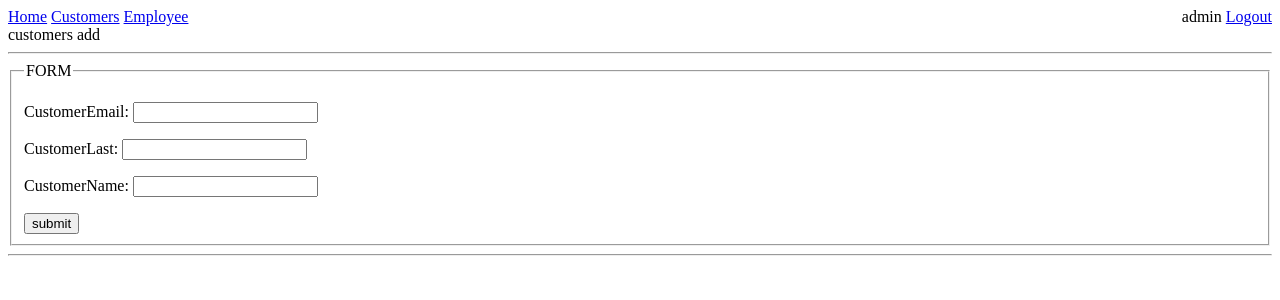
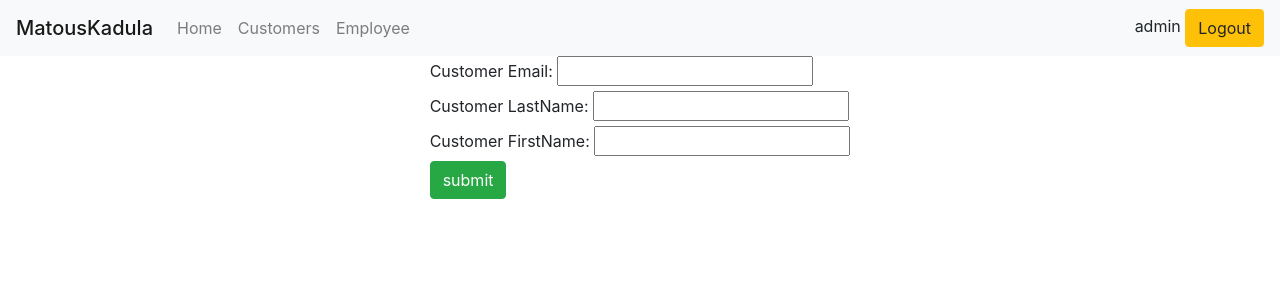
Before and after one commit to RestoVirus/python_login_web, a Django app: page /accounts/customersAdd in a window 1280 px wide. Shown: the top 300 px of the page. Run offline with Django 3.2, Linux system fonts and the light colour scheme; a user stored in the database is signed in; some libraries are stand-ins or nearby versions.

Commit message:
after_boot

```diff
--- a/main_web/templates/accounts/customersAdd.html
+++ b/main_web/templates/accounts/customersAdd.html
@@ -2,18 +2,34 @@
 
 {% block title %} Customers add{% endblock %}
 {% block content %}
-customers add<br>
+
 <hr/>
-<form  method="POST">
-    <fieldset>
-        <legend>FORM</legend>
-        {% csrf_token %}
-
-    {{form.as_p}}
+<form  method="POST" class="form-group">
 
 
-<button type="submit">submit</button>
-    </fieldset>
+    {% csrf_token %}
+
+
+        {{ form.non_field_errors }}
+        <div class="fieldWrapper">
+        {{ form.customerEmail.errors }}
+        <label for="{{ form.customerEmail.id_for_label }}">Customer Email:</label>
+        {{ form.customerEmail }}
+        </div>
+        <div class="fieldWrapper">
+        {{ form.customerLast.errors }}
+        <label for="{{ form.customerLast.id_for_label }}">Customer LastName:</label>
+        {{ form.customerLast }}
+        </div>
+        <div class="fieldWrapper">
+        {{ form.customerName.errors }}
+        <label for="{{ form.customerName.id_for_label }}">Customer FirstName:</label>
+        {{ form.customerName }}
+        </div>
+        <button type="submit" class="btn btn-success">submit</button>
+
+
+
 </form>
 <hr/>
 
--- a/main_web/templates/base.html
+++ b/main_web/templates/base.html
@@ -2,13 +2,27 @@
 <html>
     <head>
         <meta charset="utf-8">
+        <meta name="viewport" content="width=device-width, initial-scale=1, shrink-to-fit=no">
+        <link rel="stylesheet" href="https://stackpath.bootstrapcdn.com/bootstrap/4.3.1/css/bootstrap.min.css" integrity="sha384-ggOyR0iXCbMQv3Xipma34MD+dH/1fQ784/j6cY/iJTQUOhcWr7x9JvoRxT2MZw1T" crossorigin="anonymous">
+
         <title>{% block title %}{% endblock %}</title>
     </head>
     <body>
+        <!-- jQuery first, then Popper.js, then Bootstrap JS -->
+        <script src="https://code.jquery.com/jquery-3.3.1.slim.min.js" integrity="sha384-q8i/X+965DzO0rT7abK41JStQIAqVgRVzpbzo5smXKp4YfRvH+8abtTE1Pi6jizo" crossorigin="anonymous"></script>
+        <script src="https://cdnjs.cloudflare.com/ajax/libs/popper.js/1.14.7/umd/popper.min.js" integrity="sha384-UO2eT0CpHqdSJQ6hJty5KVphtPhzWj9WO1clHTMGa3JDZwrnQq4sF86dIHNDz0W1" crossorigin="anonymous"></script>
+        <script src="https://stackpath.bootstrapcdn.com/bootstrap/4.3.1/js/bootstrap.min.js" integrity="sha384-JjSmVgyd0p3pXB1rRibZUAYoIIy6OrQ6VrjIEaFf/nJGzIxFDsf4x0xIM+B07jRM" crossorigin="anonymous"></script>
+
         {% include 'navbar.html'%}
         <main>
+            <div id="content" class="main" name="content">
+                <div class="row justify-content-center">
+
+
         {% block content %}
         {% endblock %}
+                </div>
+            </div>
         </main>
     </body>
 </html>
--- a/main_web/templates/navbar.html
+++ b/main_web/templates/navbar.html
@@ -1,20 +1,54 @@
 <div>
-    {% url 'public:index' as index_url%}
-    <span>{% if request.path == index_url %}Home {% else %}<a href="{% url 'public:index'%}">Home</a>{%endif%}</span>
-    {% url 'accounts:customers' as customers_url%}
-    <span>{% if user.is_authenticated%}{% if request.path == customers_url %}Customers {% else %}<a href="{% url 'accounts:customers'%}">Customers</a>{%endif%}{%else%}{%endif%}</span>
-    {% url 'accounts:employee' as employee_url%}
-    <span>{% if request.user.is_superuser %}{% if request.path == employee_url %}Employee {% else %}<a href="{% url 'accounts:employee'%}">Employee</a>{%endif%}{%else%}{%endif%}</span>
+    <nav class="navbar navbar-expand-lg navbar-light bg-light">
+        <span class="navbar-brand mb-0 h1">MatousKadula</span>
 
 
+
+    <div class="collapse navbar-collapse" id="navbarNav">
+    <ul class="navbar-nav">
+        {% url 'public:index' as index_url%}
+        {% if request.path == index_url %}
+        <li class="nav-item active">
+        {% else %}
+        <li class="nav-item">
+        {%endif%}
+
+        <a class="nav-link" href="{% url 'public:index'%}">Home</a>
+      </li>
+      {% url 'accounts:customers' as customers_url%}
+        {% if request.path == customers_url %}
+        <li class="nav-item active">
+        {% else %}
+        <li class="nav-item">
+        {%endif%}
+      {% if user.is_authenticated%}
+
+        <a class="nav-link" href="{% url 'accounts:customers'%}">Customers</a>
+      </li>
+      {%else%}{%endif%}
+      {% url 'accounts:employee' as employee_url%}
+        {% if request.path == employee_url %}
+        <li class="nav-item active">
+        {% else %}
+        <li class="nav-item">
+        {%endif%}
+      {% if request.user.is_superuser %}
+
+        <a class="nav-link" href="{% url 'accounts:employee'%}">Employee</a>
+      </li>
+      {%else%}{%endif%}
+
+    </ul>
+</div>
 
     <span style="float:right">
         {% if user.is_authenticated%}
         <span>{{user.username}}</span>
-        <span><a href="{% url 'accounts:logout'%}">Logout</a></span>
+        <a href="{% url 'accounts:logout'%}"><button type="button" class="btn btn-warning">Logout</button></a>
         {%else%}
-        <span><a href="{% url 'accounts:login'%}">Login</a></span>
+        <a href="{% url 'accounts:login'%}"><button type="button" class="btn btn-success">Login</button></a>
         {%endif%}
     </span>
 
+</nav>
 </div>
```
Also changed, not shown: main_web/templates/accounts/customers.html (+19 -6 lines), main_web/templates/accounts/customersEdit.html (+21 -3 lines), main_web/templates/accounts/employee.html (+21 -7 lines), main_web/templates/accounts/employeeAdd.html (+21 -3 lines), main_web/templates/accounts/employeeEdit.html (+14 -3 lines), db.sqlite3.
